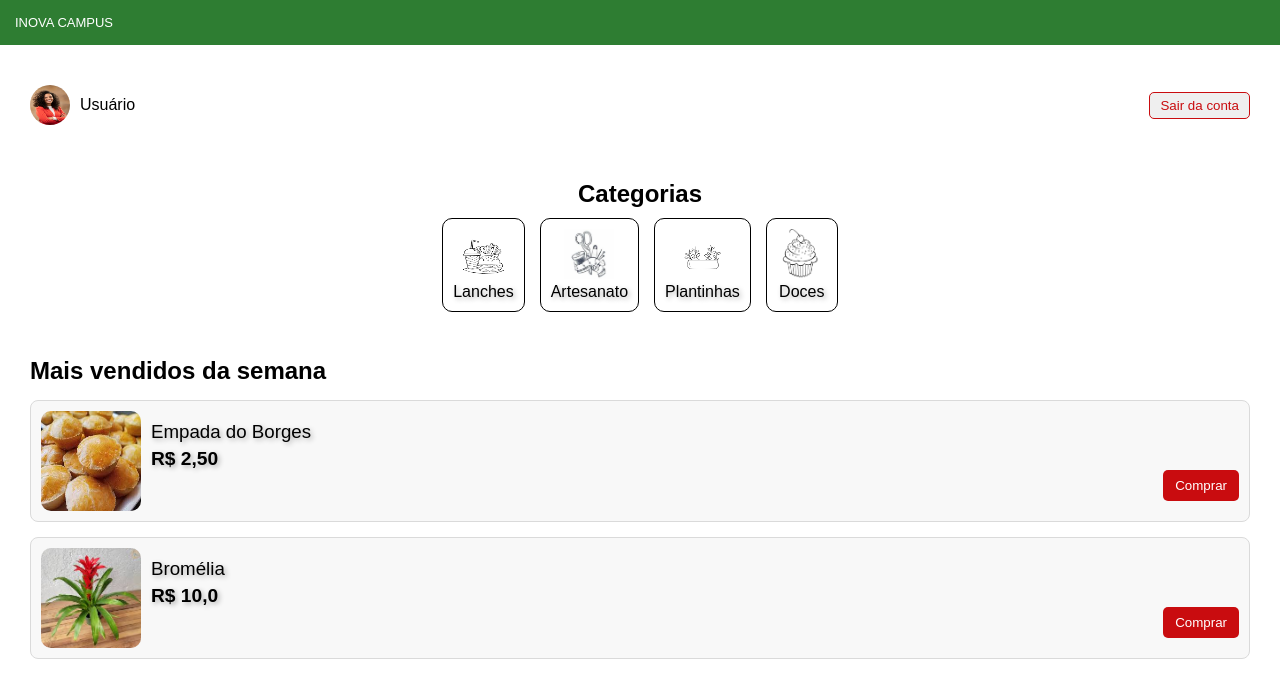
After one commit to IzabelleAlves/Inova-Campus, a PHP site: page /src/views/vendasPagInicial.html in a window 1280 px wide. The commit adds this page. Shown: the top 698 px of the page. Run offline with PHP 8.4, Linux system fonts and the light colour scheme.

Commit message:
Página inicial de vendas adicionada

```diff
--- /dev/null
+++ b/src/styles/vendasPagInicial.css
@@ -0,0 +1,142 @@
+* {
+  margin: 0;
+  padding: 0;
+  font-family: Arial, sans-serif;
+  box-sizing: border-box;
+}
+
+@import url("https://fonts.googleapis.com/css2?family=Poppins:wght@300;400;500;600;700&display=swap");
+
+body {
+  font-family: "Poppins", sans-serif;
+  margin: 0;
+  padding: 0;
+  background-color: #ffffff;
+  overflow-x: hidden;
+}
+
+.header {
+  background-color: #2e7d32;
+  color: white;
+  padding: 15px;
+  text-align: left;
+  font-size: small;
+}
+
+.user-info {
+  display: flex;
+  align-items: center; /* Corrigido */
+  justify-content: space-between; /* Aplica espaçamento entre os elementos */
+  gap: 10px;
+  margin: 10px 0;
+  padding: 30px;
+}
+
+.user-img {
+  width: 40px;
+  height: 40px;
+  border-radius: 50%;
+}
+
+.user-container {
+  display: flex;
+  align-items: center;
+  gap: 10px;
+}
+
+a {
+  text-decoration: none;
+}
+
+.logout {
+  /* background-color: #c90c0f; */
+  border: 1px solid #c90c0f;
+  padding: 5px 10px;
+  border-radius: 5px;
+  cursor: pointer;
+}
+
+.logout a {
+  color: #c90c0f;
+}
+
+.categorias {
+  text-align: center;
+  padding: 15px;
+}
+
+.categorias .item {
+  border: 1px solid black;
+  padding: 10px;
+  border-radius: 10px;
+}
+
+.categorias .item p {
+  text-shadow: 2px 2px 5px rgba(0, 0, 0, 0.3);
+}
+
+.icons {
+  display: flex;
+  justify-content: center;
+  gap: 15px;
+  margin-top: 10px;
+}
+
+.categoria img {
+  width: 50px;
+  height: 50px;
+}
+
+.mais-vendidos {
+  padding: 30px;
+}
+
+.mais-vendidos h2 {
+  font-weight: 600;
+}
+
+.produto {
+  display: flex;
+  align-items: center;
+  background: #f8f8f8;
+  padding: 10px;
+  margin-top: 15px;
+  border-radius: 8px;
+  border: 1px solid #dadada;
+  text-shadow: 2px 2px 5px rgba(0, 0, 0, 0.3);
+}
+
+.produto img {
+  width: 100px;
+  height: 100px;
+  border-radius: 10px;
+}
+
+.info {
+  margin-left: 10px;
+  display: flex;
+  flex-direction: column;
+  flex-grow: 1;
+  align-items: flex-start;
+}
+
+.info h3 {
+  font-weight: 400;
+  margin-bottom: 5px;
+}
+
+.preco {
+  font-size: 1.2em;
+  font-weight: bold;
+}
+
+.btn {
+  background-color: #c90c0f;
+  color: white;
+  border: none;
+  padding: 8px 12px;
+  border-radius: 5px;
+  cursor: pointer;
+  margin-top: auto; /* Empurra o botão para o final */
+  align-self: flex-end; /* Alinha o botão à direita */
+}
--- /dev/null
+++ b/src/views/vendasPagInicial.html
@@ -0,0 +1,72 @@
+<!DOCTYPE html>
+<html lang="pt-BR">
+  <head>
+    <meta charset="UTF-8" />
+    <meta name="viewport" content="width=device-width, initial-scale=1.0" />
+    <title>Inova Campus</title>
+    <link rel="stylesheet" href="../styles/vendasPagInicial.css" />
+  </head>
+  <body>
+    <header>
+      <div class="header">
+        <p>INOVA CAMPUS</p>
+      </div>
+    </header>
+    <div class="user-info">
+      <div class="user-container">
+        <img
+          src="../assets/img/fotodeUsuario.jpg"
+          alt="Usuário"
+          class="user-img"
+        />
+        <span class="user">Usuário</span>
+      </div>
+
+      <div>
+        <button class="logout"><a href="/index.php">Sair da conta</a></button>
+      </div>
+    </div>
+
+    <section class="categorias">
+      <h2>Categorias</h2>
+      <div class="icons">
+        <div class="categoria item">
+          <img src="../assets/img/lanche.png" alt="Lanches" />
+          <p>Lanches</p>
+        </div>
+        <div class="categoria item">
+          <img src="../assets/img/artesanato.jpg" alt="Artesanato" />
+          <p>Artesanato</p>
+        </div>
+        <div class="categoria item">
+          <img src="../assets/img/platinha.png" alt="Plantinhas" />
+          <p>Plantinhas</p>
+        </div>
+        <div class="categoria item">
+          <img src="../assets/img/cupcake.png" alt="Doces" />
+          <p>Doces</p>
+        </div>
+      </div>
+    </section>
+
+    <section class="mais-vendidos">
+      <h2>Mais vendidos da semana</h2>
+      <div class="produto">
+        <img src="../assets/img/empada.jpg" alt="Empada do Borges" />
+        <div class="info">
+          <h3>Empada do Borges</h3>
+          <p class="preco">R$ 2,50</p>
+          <button class="btn">Comprar</button>
+        </div>
+      </div>
+      <div class="produto">
+        <img src="../assets/img/bromelia.jpg" alt="Bromélia" />
+        <div class="info">
+          <h3>Bromélia</h3>
+          <p class="preco">R$ 10,0</p>
+          <button class="btn">Comprar</button>
+        </div>
+      </div>
+    </section>
+  </body>
+</html>
```
Also changed, not shown: src/styles/CadastroProdutos.css (+6 -6 lines), src/assets/img/artesanato.jpg (added), src/assets/img/bromelia.jpg (added), src/assets/img/cupcake.png (added), src/assets/img/empada.jpg (added), src/assets/img/fotodeUsuario.jpg (renamed from src/assets/figma/fotodeUsuario.jpg), src/assets/img/lanche.png (added), src/assets/img/platinha.png (added).
